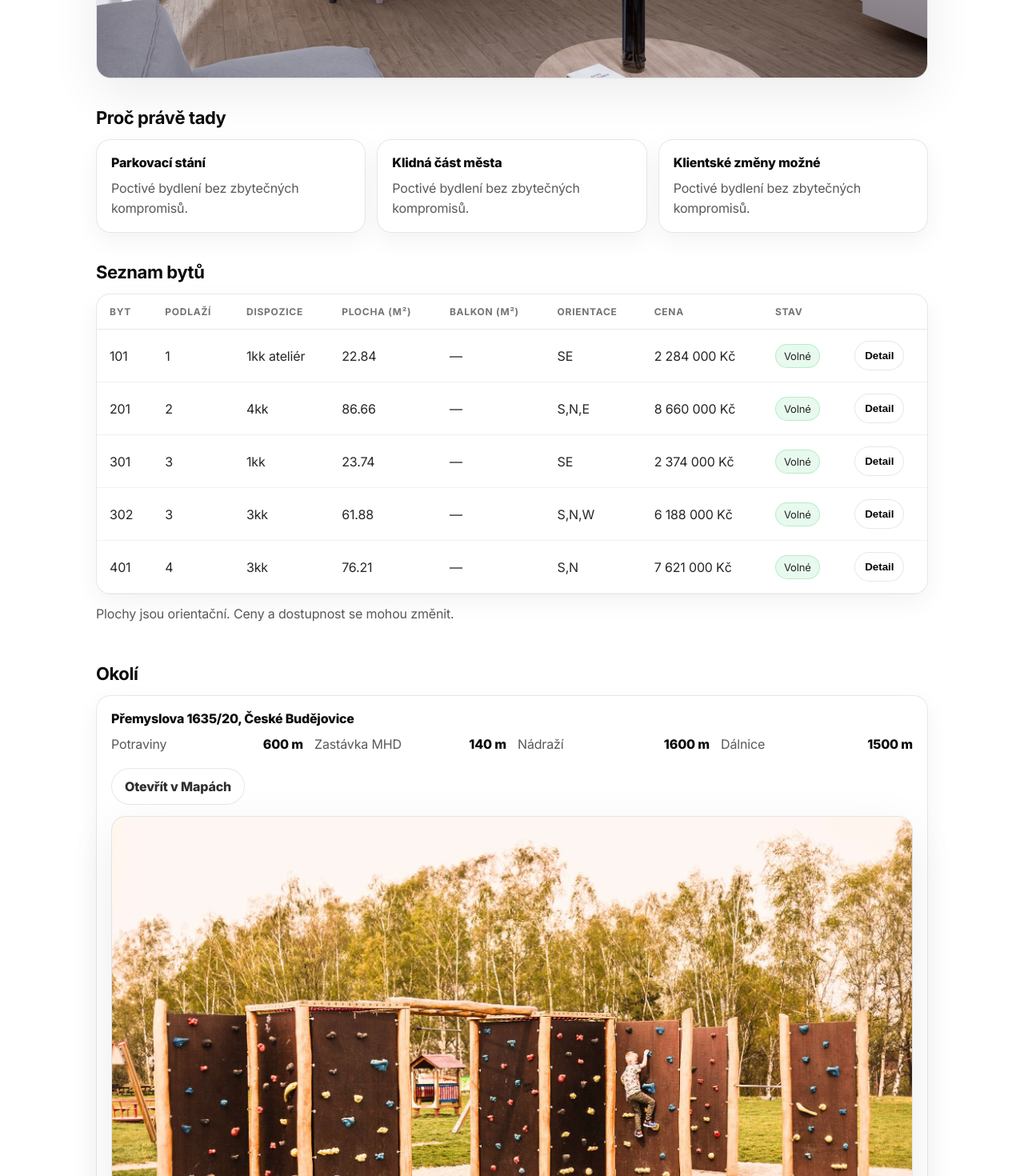
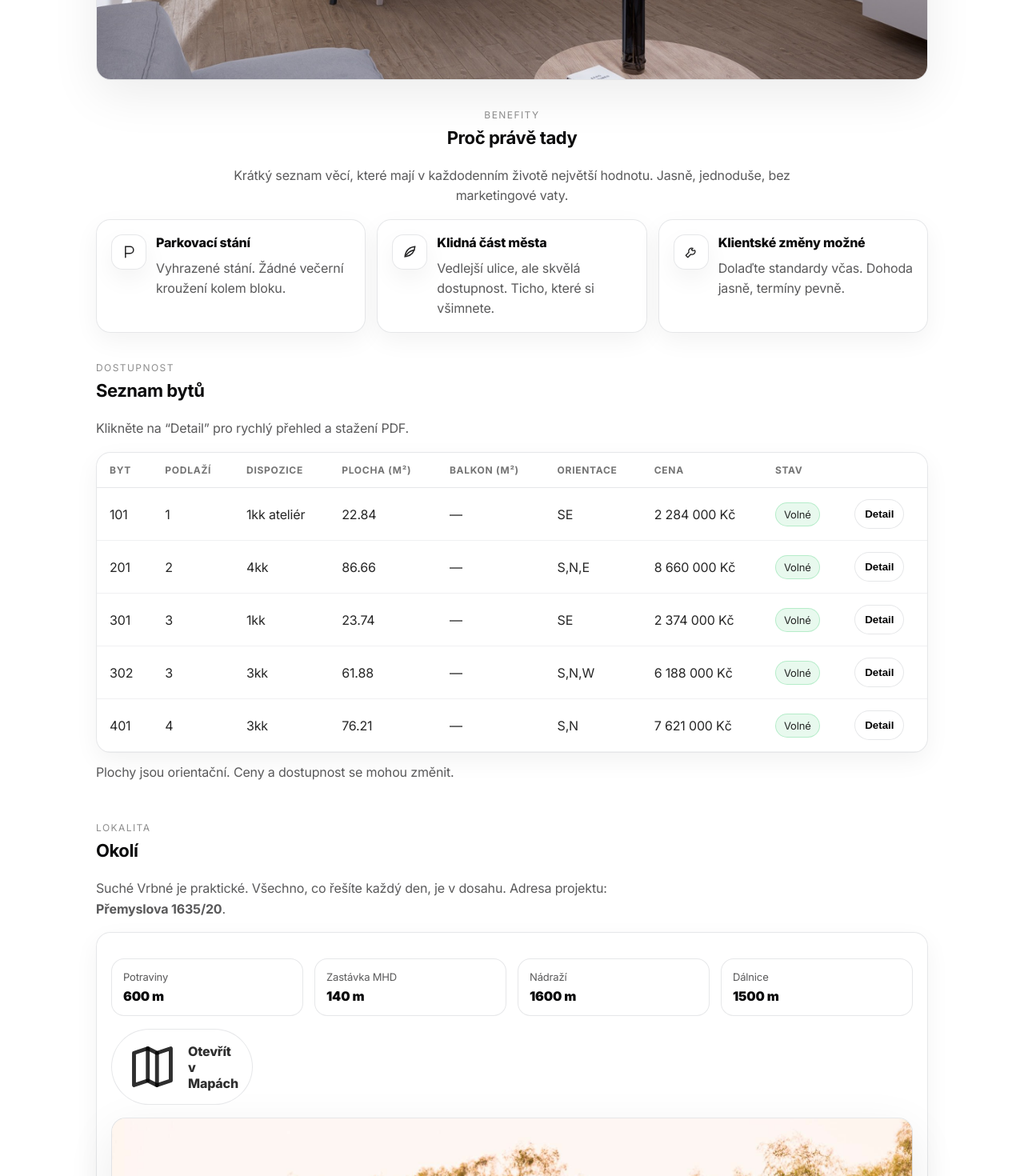
Before and after one commit to Homerunking27/rezidence-petidomi, a Next.js app: page / in a window 1280 px wide. Shown: the part 880-2350 px from the top of the page at 80% size. Built offline with nearby package versions, Linux system fonts and the light colour scheme.

Commit message:
Update page.tsx

```diff
--- a/src/app/page.tsx
+++ b/src/app/page.tsx
@@ -19,7 +19,15 @@ export default function OnePager() {
       {/* NAV */}
       <header className="nav">
         <div className="navInner">
-          <div className="brand">{site.projectName}</div>
+          <div className="brand">
+            {/* Upload your logo to /public/assets/logo.png (or svg) */}
+            <img className="brandMark" src="/assets/logo.png" alt={`${site.projectName} logo`} />
+            <div className="brandText">
+              <div className="brandName">{site.projectName}</div>
+              <div className="brandTag">{site.district}, {site.city}</div>
+            </div>
+          </div>
+
           <nav className="navLinks">
             <a href="#byty">Seznam bytů</a>
             <a href="#okoli">Okolí</a>
@@ -39,21 +47,14 @@ export default function OnePager() {
           <div className="badges">
             <span className="badge">Od {site.priceFrom}</span>
             <span className="badge">Předání {site.handoverDate}</span>
-            <span className="badge">
-              {site.district}, {site.city}
-            </span>
+            <span className="badge">{site.district}, {site.city}</span>
           </div>
 
-          <div className="btnRow">
-            <a className="btnPrimary" href="#byty">
-              Zobrazit byty
-            </a>
-            <a className="btnSecondary" href="#kontakt">
-              Domluvit prohlídku
-            </a>
+          <div className="btnRow heroActions">
+            <a className="btnPrimary" href="#byty">Zobrazit byty</a>
+            <a className="btnSecondary" href="#kontakt">Domluvit prohlídku</a>
           </div>
 
-          {/* Nice framed hero image */}
           <div className="heroCard">
             <img
               className="heroImg"
@@ -66,20 +67,50 @@ export default function OnePager() {
 
         {/* BENEFITS */}
         <section id="vyhody" className="section">
+          <div className="sectionHeader center">
+            <div className="sectionKicker">Benefity</div>
             <h2 className="h2">Proč právě tady</h2>
+            <div className="sectionDesc">
+              Krátký seznam věcí, které mají v každodenním životě největší hodnotu. Jasně, jednoduše, bez marketingové vaty.
+            </div>
+          </div>
+
           <div className="grid3">
-            {site.benefits.map((b) => (
-              <div className="card" key={b}>
-                <div className="cardTitle">{b}</div>
-                <div className="cardText">Poctivé bydlení bez zbytečných kompromisů.</div>
+            <div className="card iconCard">
+              <div className="iconDot">{icons.parking}</div>
+              <div>
+                <div className="cardTitle">{site.benefits[0] ?? "Parkovací stání"}</div>
+                <div className="cardText">Vyhrazené stání. Žádné večerní kroužení kolem bloku.</div>
               </div>
-            ))}
+            </div>
+
+            <div className="card iconCard">
+              <div className="iconDot">{icons.leaf}</div>
+              <div>
+                <div className="cardTitle">{site.benefits[1] ?? "Klidná část města"}</div>
+                <div className="cardText">Vedlejší ulice, ale skvělá dostupnost. Ticho, které si všimnete.</div>
+              </div>
+            </div>
+
+            <div className="card iconCard">
+              <div className="iconDot">{icons.wrench}</div>
+              <div>
+                <div className="cardTitle">{site.benefits[2] ?? "Klientské změny možné"}</div>
+                <div className="cardText">Dolaďte standardy včas. Dohoda jasně, termíny pevně.</div>
+              </div>
+            </div>
           </div>
         </section>
 
         {/* UNITS */}
         <section id="byty" className="section">
+          <div className="sectionHeader">
+            <div className="sectionKicker">Dostupnost</div>
             <h2 className="h2">Seznam bytů</h2>
+            <div className="sectionDesc">
+              Klikněte na “Detail” pro rychlý přehled a stažení PDF.
+            </div>
+          </div>
 
           <div className="tableWrap">
             <table>
@@ -106,9 +137,7 @@ export default function OnePager() {
                     <td>{formatArea(u.balconyArea)}</td>
                     <td>{u.orientation}</td>
                     <td>{u.price ? `${formatCzk(u.price)} Kč` : "—"}</td>
-                    <td>
-                      <StatusPill status={u.status} />
-                    </td>
+                    <td><StatusPill status={u.status} /></td>
                     <td>
                       <button className="modalClose" onClick={() => setOpenUnitId(u.id)}>
                         Detail
@@ -127,30 +156,31 @@ export default function OnePager() {
 
         {/* LOCATION */}
         <section id="okoli" className="section">
+          <div className="sectionHeader">
+            <div className="sectionKicker">Lokalita</div>
             <h2 className="h2">Okolí</h2>
+            <div className="sectionDesc">
+              Suché Vrbné je praktické. Všechno, co řešíte každý den, je v dosahu. Adresa projektu: <strong>{site.addressLine}</strong>.
+            </div>
+          </div>
 
           <div className="card">
-            <div className="cardTitle">
-              {site.addressLine}, {site.city}
-            </div>
-
-            <div style={{ marginTop: 12 }} className="grid3">
+            <div className="locationGrid">
               {site.distances.map((d) => (
-                <div key={d.label} style={{ display: "flex", justifyContent: "space-between", gap: 12 }}>
-                  <span style={{ color: "var(--muted)" }}>{d.label}</span>
-                  <span style={{ fontWeight: 760 }}>{d.value}</span>
+                <div key={d.label} className="locationItem">
+                  <div className="locationLabel">{d.label}</div>
+                  <div className="locationValue">{d.value}</div>
                 </div>
               ))}
             </div>
 
-            <div className="btnRow">
+            <div className="mapActions">
               <a className="btnSecondary" href={site.map.shareUrl} target="_blank" rel="noreferrer">
-                Otevřít v Mapách
+                {icons.map} Otevřít v Mapách
               </a>
             </div>
 
-            {/* Optional image: will auto-hide if missing */}
-            <div className="heroCard" style={{ marginTop: 14 }}>
+            <div className="heroCard" style={{ marginTop: 0 }}>
               <img
                 className="heroImg"
                 src="/assets/story.jpg"
@@ -161,56 +191,57 @@ export default function OnePager() {
           </div>
         </section>
 
-        {/* STANDARDS */}
+        {/* STANDARDY + HARMONOGRAM + KONTAKT (more “designed”) */}
         <section id="standardy" className="section">
-          <h2 className="h2">Standardy</h2>
-          <div className="card">
-            <div className="cardText" style={{ marginTop: 0 }}>
-              Detailní standardní provedení ke stažení v PDF.
+          <div className="sectionHeader center">
+            <div className="sectionKicker">Dokumenty & plán</div>
+            <h2 className="h2">Standardy, harmonogram a kontakt</h2>
+            <div className="sectionDesc">
+              Vše důležité na jednom místě. PDF standardy, termíny a přímý kontakt bez formulářového pekla.
             </div>
+          </div>
+
+          <div className="cardsRow">
+            {/* Standards */}
+            <div className="card center">
+              <div className="iconDot" style={{ margin: "0 auto 12px auto" }}>{icons.doc}</div>
+              <div className="cardTitle">Standardy</div>
+              <div className="cardText">Detailní standardní provedení ke stažení v PDF.</div>
               <div className="btnRow">
                 <a className="btnPrimary" href={`/assets/${site.standardsPdfFileName}`}>
                   Stáhnout standardy (PDF)
                 </a>
               </div>
             </div>
-        </section>
 
-        {/* TIMELINE */}
-        <section id="harmonogram" className="section">
-          <h2 className="h2">Harmonogram</h2>
-          <div className="grid3">
-            {site.timeline.map((t) => (
-              <div className="card" key={t.label}>
-                <div className="cardTitle">{t.label}</div>
-                <div style={{ marginTop: 10, fontSize: 18 }}>{t.date}</div>
+            {/* Timeline */}
+            <div className="card center" id="harmonogram">
+              <div className="iconDot" style={{ margin: "0 auto 12px auto" }}>{icons.clock}</div>
+              <div className="cardTitle">Harmonogram</div>
+              <div className="cardText">
+                {site.timeline.map((t) => `${t.label}: ${t.date}`).join(" · ")}
               </div>
-            ))}
+              <div className="btnRow">
+                <a className="btnSecondary" href="#byty">{icons.list} Zobrazit byty</a>
               </div>
-        </section>
-
-        {/* CONTACT */}
-        <section id="kontakt" className="section">
-          <h2 className="h2">Kontakt</h2>
-          <div className="card">
-            <div style={{ fontWeight: 820 }}>{site.contact.name}</div>
-            <div style={{ marginTop: 10 }}>
-              <a href={`tel:${stripSpaces(site.contact.phone)}`}>{site.contact.phone}</a>
-            </div>
-            <div style={{ marginTop: 6 }}>
-              <a href={`mailto:${site.contact.email}`}>{site.contact.email}</a>
             </div>
 
+            {/* Contact */}
+            <div className="card center" id="kontakt">
+              <div className="iconDot" style={{ margin: "0 auto 12px auto" }}>{icons.chat}</div>
+              <div className="cardTitle">{site.contact.name}</div>
+              <div className="cardText">
+                <div><a href={`tel:${stripSpaces(site.contact.phone)}`}>{site.contact.phone}</a></div>
+                <div><a href={`mailto:${site.contact.email}`}>{site.contact.email}</a></div>
+              </div>
               <div className="btnRow">
-              <a
-                className="btnPrimary"
-                href={`mailto:${site.contact.email}?subject=${encodeURIComponent(site.projectName)}%20-%20dotaz`}
-              >
+                <a className="btnPrimary" href={`mailto:${site.contact.email}?subject=${encodeURIComponent(site.projectName)}%20-%20dotaz`}>
                   Napsat email
                 </a>
                 <a className="btnSecondary" href={`tel:${stripSpaces(site.contact.phone)}`}>
                   Zavolat
                 </a>
+              </div>
             </div>
           </div>
 
@@ -221,7 +252,6 @@ export default function OnePager() {
         </section>
       </main>
 
-      {/* MODAL */}
       {openUnit ? <UnitModal unit={openUnit} onClose={() => setOpenUnitId(null)} /> : null}
     </>
   );
@@ -253,9 +283,7 @@ function UnitModal({ unit, onClose }: { unit: Unit; onClose: () => void }) {
             </div>
           </div>
 
-          <button className="modalClose" onClick={onClose}>
-            Zavřít
-          </button>
+          <button className="modalClose" onClick={onClose}>Zavřít</button>
         </div>
 
         <div style={{ marginTop: 16 }} className="card">
@@ -278,18 +306,68 @@ function UnitModal({ unit, onClose }: { unit: Unit; onClose: () => void }) {
   );
 }
 
+/* Helpers */
 function formatCzk(n: number) {
   return new Intl.NumberFormat("cs-CZ").format(n);
 }
-
 function stripSpaces(s: string) {
   return s.replace(/\s+/g, "");
 }
-
 function formatArea(n: number) {
   if (!n || Number.isNaN(n)) return "—";
-  // show 2 decimals only if needed
   const rounded = Math.round(n * 100) / 100;
-  const asInt = Number.isInteger(rounded);
-  return asInt ? String(rounded) : rounded.toFixed(2);
+  return Number.isInteger(rounded) ? String(rounded) : rounded.toFixed(2);
 }
+
+/* Inline icons (no libs) */
+const icons = {
+  parking: (
+    <svg viewBox="0 0 24 24" fill="none" aria-hidden="true">
+      <path d="M7 4h7a5 5 0 0 1 0 10H7V4Z" stroke="currentColor" strokeWidth="1.8" />
+      <path d="M7 14v6" stroke="currentColor" strokeWidth="1.8" strokeLinecap="round" />
+    </svg>
+  ),
+  leaf: (
+    <svg viewBox="0 0 24 24" fill="none" aria-hidden="true">
+      <path d="M20 4c-9 1-14 6-15 15 9-1 14-6 15-15Z" stroke="currentColor" strokeWidth="1.8" />
+      <path d="M7 17c3-5 7-7 12-8" stroke="currentColor" strokeWidth="1.8" strokeLinecap="round" />
+    </svg>
+  ),
+  wrench: (
+    <svg viewBox="0 0 24 24" fill="none" aria-hidden="true">
+      <path d="M14.5 6.5a4.5 4.5 0 0 0-5.9 5.9L4 17.1 6.9 20l4.7-4.6a4.5 4.5 0 0 0 5.9-5.9L14 10l-1.6-1.6 2.1-1.9Z" stroke="currentColor" strokeWidth="1.6" strokeLinejoin="round" />
+    </svg>
+  ),
+  map: (
+    <svg viewBox="0 0 24 24" fill="none" aria-hidden="true">
+      <path d="M10 18 4 20V6l6-2 4 2 6-2v14l-6 2-4-2Z" stroke="currentColor" strokeWidth="1.7" strokeLinejoin="round" />
+      <path d="M10 4v14" stroke="currentColor" strokeWidth="1.7" strokeLinecap="round" />
+      <path d="M14 6v14" stroke="currentColor" strokeWidth="1.7" strokeLinecap="round" />
+    </svg>
+  ),
+  doc: (
+    <svg viewBox="0 0 24 24" fill="none" aria-hidden="true">
+      <path d="M7 3h7l3 3v15H7V3Z" stroke="currentColor" strokeWidth="1.7" strokeLinejoin="round" />
+      <path d="M14 3v3h3" stroke="currentColor" strokeWidth="1.7" strokeLinejoin="round" />
+      <path d="M9 12h6M9 16h6" stroke="currentColor" strokeWidth="1.7" strokeLinecap="round" />
+    </svg>
+  ),
+  clock: (
+    <svg viewBox="0 0 24 24" fill="none" aria-hidden="true">
+      <path d="M12 22a10 10 0 1 0-10-10 10 10 0 0 0 10 10Z" stroke="currentColor" strokeWidth="1.7" />
+      <path d="M12 7v6l4 2" stroke="currentColor" strokeWidth="1.7" strokeLinecap="round" />
+    </svg>
+  ),
+  chat: (
+    <svg viewBox="0 0 24 24" fill="none" aria-hidden="true">
+      <path d="M20 15a4 4 0 0 1-4 4H9l-5 3V7a4 4 0 0 1 4-4h8a4 4 0 0 1 4 4v8Z" stroke="currentColor" strokeWidth="1.7" strokeLinejoin="round" />
+      <path d="M8 9h8M8 13h6" stroke="currentColor" strokeWidth="1.7" strokeLinecap="round" />
+    </svg>
+  ),
+  list: (
+    <svg viewBox="0 0 24 24" fill="none" aria-hidden="true">
+      <path d="M8 7h12M8 12h12M8 17h12" stroke="currentColor" strokeWidth="1.8" strokeLinecap="round" />
+      <path d="M4 7h.01M4 12h.01M4 17h.01" stroke="currentColor" strokeWidth="3" strokeLinecap="round" />
+    </svg>
+  )
+};
```
Lines whose indentation alone changed are shown as unchanged.
